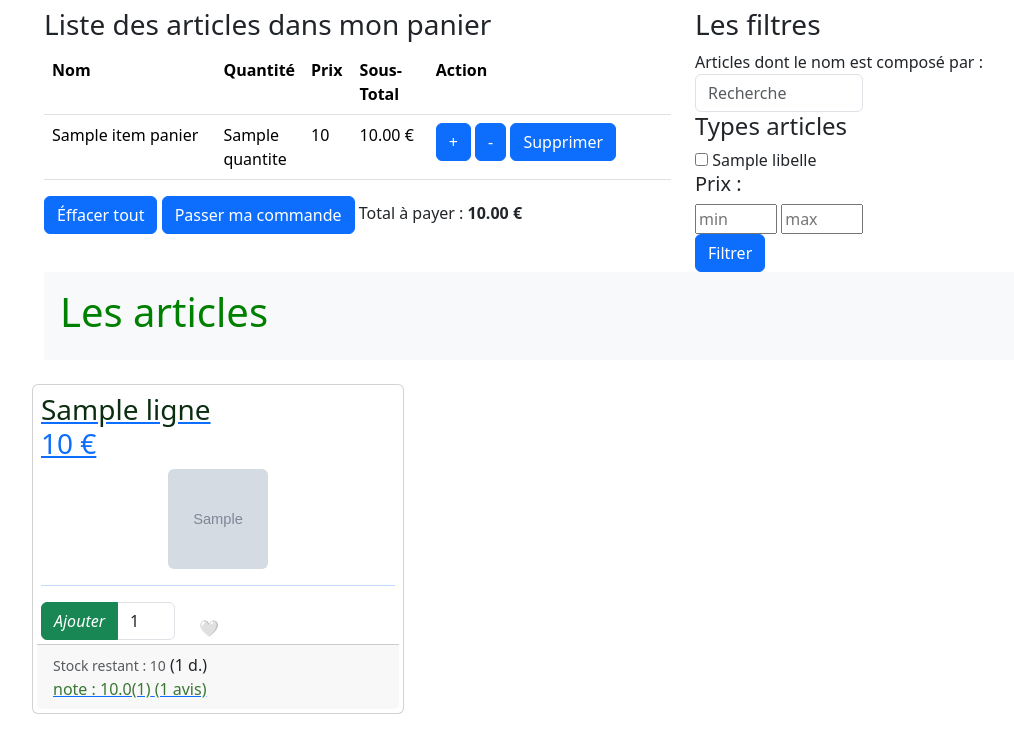
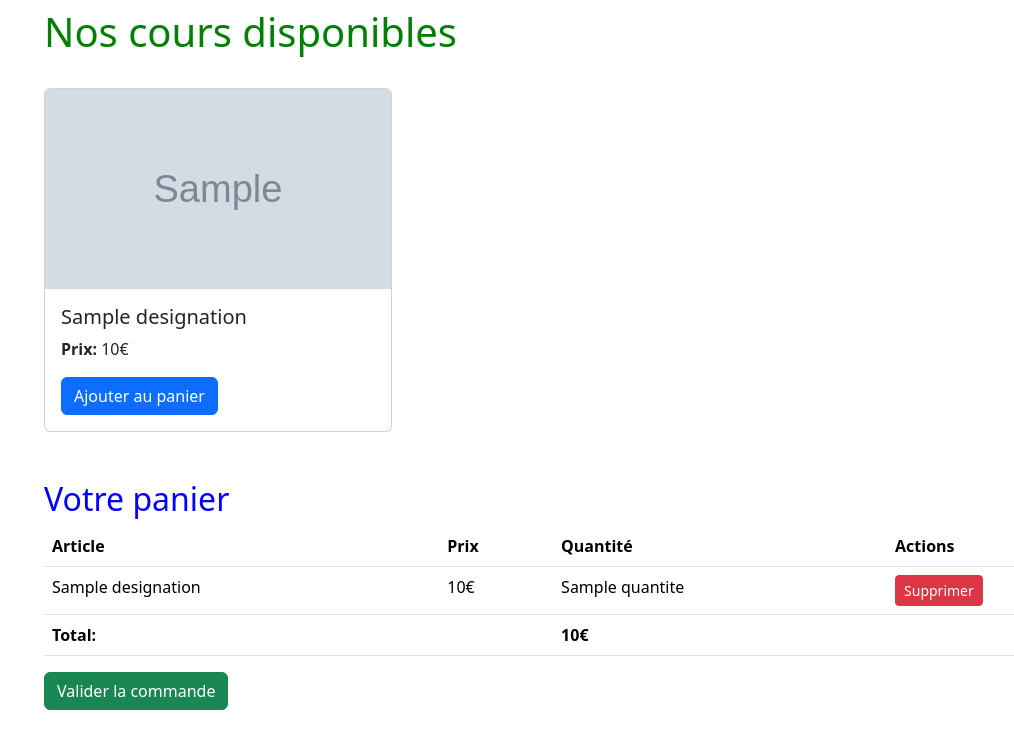
Before and after one commit to amintt2/S2_SAE_345, a Flask app: template templates/client/boutique/panier_article.html in a window 1280 px wide. Shown: the part 64-800 px from the top of the page, without its empty margins (50-1064 px from the left). Run offline with Flask 3, Linux system fonts and the light colour scheme; the template is opened without the code that fills it: most values are stand-ins (such as "Sample title", 1, 10 or a date in 2020); grey boxes marked "Sample" are stand-in pictures; some libraries are stand-ins or nearby versions.

Commit message:
livrable1 v0.1

```diff
--- a/templates/client/boutique/panier_article.html
+++ b/templates/client/boutique/panier_article.html
@@ -1,95 +1,80 @@
-{#  articles_panier  : tableau de dictionnaires
-        * dictionnaire : nom quantite prix article_id [stock]
-        *
-#}
+{% extends 'client/layout_client.html' %}
+{% block title %}
+    <title>Boutique de cours</title>
+{% endblock %}
 
-{% extends "client/layout_client.html" %}
 {% block body %}
 <div class="container">
-        <div class="row align-self-right">
-        {% include('client/boutique/_panier.html') %}
-            <div class="col">
-              <h3>Les filtres</h3>
-              Articles dont le nom est composé par :<br>
-                 {% include('client/boutique/_filtre.html') %}
+    <div class="row">
+        <div class="col-md-12">
+            <h1>Nos cours disponibles</h1>
         </div>
     </div>
 
-        <div class="bg-light p-3">
-            <h1>Les articles</h1>
-        </div>
-
-        <div class="row">
-                {% for article in articles  %}
-                        <div class="card col-4 mt-4 p-1">
-                            <div class="card-body border-dark rounded p-1">
-                                <a href="/client/article/details?id_article={{ article.id_article }}" >
-                                <h3 class="card-title">
-                                    <span style="color: #0b2e13">{{ article.nom }}</span><br>
-                                    {{ article.prix }}
-                                    €
-                                </h3>
-                                     {%  if article.image is not none %}
-                                        <img class="card-img-top rounded mx-auto d-block"  style="width:100px;height:100px"  src="{{ url_for('static', filename = 'images/')}}{{ article.image }}"  alt="image  de {{ article.nom }}" >
-                                    {% else %} <img class="card-img-top rounded mx-auto d-block"   style="width:100px;height:100px"   src="{{ url_for('static', filename='images/no_photo.jpeg')}}"  alt="image  de {{ article.nom }}" >
-                                    {% endif %}
-                                    <hr>
-                                </a>
-                                <div class="row">
-{# #}                                {% if  article.stock is defined and article.stock != None %}
-{# #}                                    {% if article.stock > 0 %}
-                                        <form  action="/client/panier/add"  method="post" class="col-5">
-                                            <input type="hidden" name="id_article" value="{{ article.id_article }}">
-                                            <div class="input-group">
-                                            <button class="btn  btn-success"  id="button-addon1">
-                                                <i class="fas fa-shopping-cart">Ajouter</i>
-                                            </button>
-                                            <input type="number" id="input-{{ article.id_article }}" step="1" min="0" max="{{ article.stock }}" class="form-control" value="1" name="quantite"  aria-describedby="button-addon1">
-                                            </div>
+    <div class="row mt-4">
+        {% for article in articles %}
+        <div class="col-md-4 mb-4">
+            <div class="card h-100">
+                <img src="{{ url_for('static', filename='photos/' + article.photo) }}" class="card-img-top" alt="{{ article.designation }}" style="height: 200px; object-fit: cover;">
+                <div class="card-body">
+                    <h5 class="card-title">{{ article.designation }}</h5>
+                    <p class="card-text">
+                        <strong>Prix:</strong> {{ article.prix }}€
+                    </p>
+                    <div class="d-flex justify-content-between align-items-center">
+                        <form action="{{ url_for('client_panier.client_panier_add') }}" method="post">
+                            <input type="hidden" name="id_article" value="{{ article.idArticle }}">
+                            <button class="btn btn-primary">Ajouter au panier</button>
                         </form>
-{# #}                                    {% endif %}
-{# #}                                {% endif %}
-                                     <div class="col-2 align-content-end">
-                                    {% if article.liste_envie is defined %}
-                                         {%if  article.liste_envie== 1%}
-                                             <a href="/client/envie/add?id_article={{ article.id_article }}" style="text-decoration: none">💛</a>
-                                         {% else %}
-                                             <a href="/client/envie/add?id_article={{ article.id_article }}" style="text-decoration: none">🤍</a>
-                                         {% endif %}
-                                    {% endif %}
                     </div>
                 </div>
-                            </div>
-                            <div class="card-footer">
-                            {% if article.stock is defined and article.stock != None %}
-                                 {% if article.stock > 0 %}
-                                    <small class="text-muted">Stock restant : {{ article.stock }}</small>
-                                 {% else %}
-                                    <small class="text-muted">article  momentanément indisponible</small>
-                                 {% endif %}
-                                {% if article.nb_declinaison is defined and article.nb_declinaison != None %}
-                                    ({{ article.nb_declinaison }} d.)
-                                {% endif %}
-                                <br>
-                            {% endif %}
-                            {% if article.nb_notes is defined %}
-                                {% if article.nb_notes > 0 %}
-                                 <a  href="/client/article/details?id_article={{ article.id_article }}" >
-                                    <span style="color: #3A7734"> note : {{  "{:,.1f}".format(article.moy_notes) }}({{ article.nb_notes }})</span>
-                                 </a>
-                                {% endif %}
-                            {% endif %}
-                            {% if article.nb_avis is defined %}
-                                {% if article.nb_avis > 0 %}
-                                 <a href="/client/article/details?id_article={{ article.id_article }}" >
-                                    <span style="color: #3A7734">({{ article.nb_avis }} avis)</span>
-                                 </a>
-                                {% endif %}
-                            {% endif %}
             </div>
         </div>
         {% endfor %}
     </div>
 </div>
-{#    {{ articles | pprint }}#}
+
+{% if articles_panier|length > 0 %}
+<div class="container mt-4">
+    <div class="row">
+        <div class="col-md-12">
+            <h2>Votre panier</h2>
+            <table class="table">
+                <thead>
+                    <tr>
+                        <th>Article</th>
+                        <th>Prix</th>
+                        <th>Quantité</th>
+                        <th>Actions</th>
+                    </tr>
+                </thead>
+                <tbody>
+                    {% for article in articles_panier %}
+                    <tr>
+                        <td>{{ article.designation }}</td>
+                        <td>{{ article.prix }}€</td>
+                        <td>{{ article.quantite }}</td>
+                        <td>
+                            <form action="{{ url_for('client_panier.client_panier_delete') }}" method="post" style="display: inline;">
+                                <input type="hidden" name="id_article" value="{{ article.id_article }}">
+                                <button class="btn btn-danger btn-sm">Supprimer</button>
+                            </form>
+                        </td>
+                    </tr>
+                    {% endfor %}
+                </tbody>
+                <tfoot>
+                    <tr>
+                        <td colspan="2"><strong>Total:</strong></td>
+                        <td colspan="2"><strong>{{ prix_total }}€</strong></td>
+                    </tr>
+                </tfoot>
+            </table>
+            {% if prix_total > 0 %}
+            <a href="{{ url_for('client_commande.client_commande_add') }}" class="btn btn-success">Valider la commande</a>
+            {% endif %}
+        </div>
+    </div>
+</div>
+{% endif %}
 {% endblock %}
```
Also changed, not shown: controllers/client_article.py (+15 -22 lines). Lines whose indentation alone changed are shown as unchanged.
